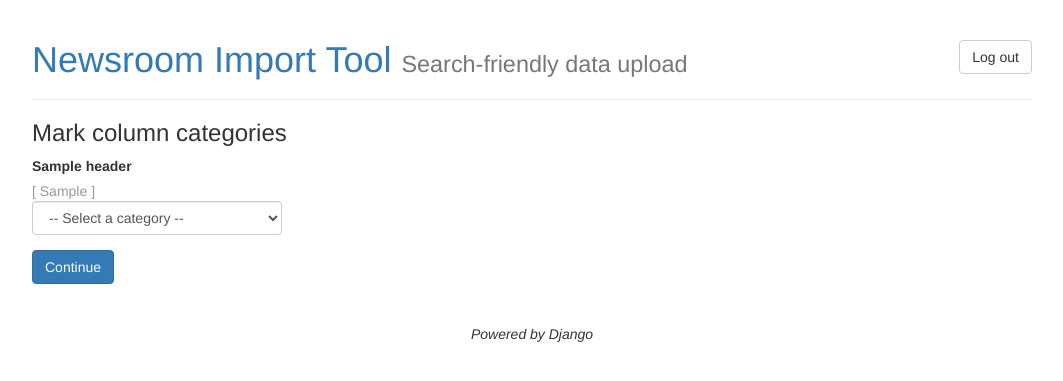
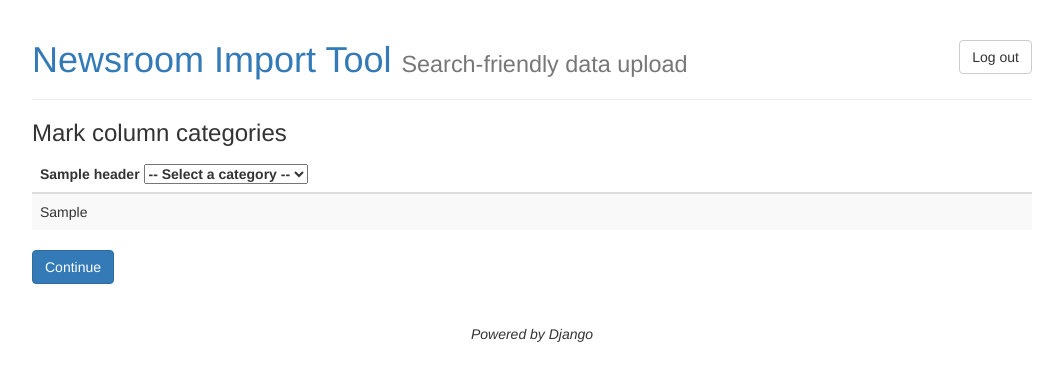
Before and after one commit to NewsappAJC/data-portal, a Django app: template upload/templates/upload/categorize.html in a window 1280 px wide. Shown: the top 381 px of the page, without its empty margins (108-1171 px from the left). Run offline with Django 3.2, Linux system fonts and the light colour scheme; the template is opened without the code that fills it: most values are stand-ins (such as "Sample title", 1, 10 or a date in 2020); parts of the project's set-up code (start-up, migrations or seed data) failed here and were passed over; some libraries are stand-ins or nearby versions.

Commit message:
render a table on the categorize page

```diff
--- a/upload/templates/upload/categorize.html
+++ b/upload/templates/upload/categorize.html
@@ -1,5 +1,6 @@
 {% extends 'base.html' %}
 {% load static %}
+{% load get_item %}
 
 {% block resources %}
     <script src="{% static "js/tmpResults.js"%}"></script>
@@ -19,22 +20,34 @@
   <form action="/upload/" method="post" enctype="multipart/form-data">
     {% csrf_token %}
 
+    <table class="table table-striped">
+      <thead>
+        <tr>
           {% for header in headers %}
-      <div class="form-group">
-        <label for="{{ header.name }}">{{ header.name }}</label>
-        <div class="cat-examples">
-          [
-            <span class="cat-example">{{ header.sample_data }}</span>
-          ]
-        </div>
-        <select class="form-control short" name="{{ header.name }}">
+          <th>
+            {{header.name}}
+            <select name="{{ header.name }}">
               <option disabled selected value> -- Select a category -- </option>
               {% for cat in ajc_categories %}
                 <option value="{{ cat.0 }}">{{ cat.1 }}</option>
               {% endfor %}
             </select>
-      </div>
+          </th>
           {% endfor %}
+        </tr>
+      </thead>
+
+      <tbody>
+        {% for i in range %}
+          <tr>
+            {% for header in headers %}
+              <td>{{ header.sample_data|get_item:i }}</td>
+            {% endfor %}
+          </tr>
+        {% endfor %}
+      </tbody>
+    </table>
+
     <button
       type="submit"
       class="btn btn-primary data-submit">Continue</button>
```
Lines whose indentation alone changed are shown as unchanged.
